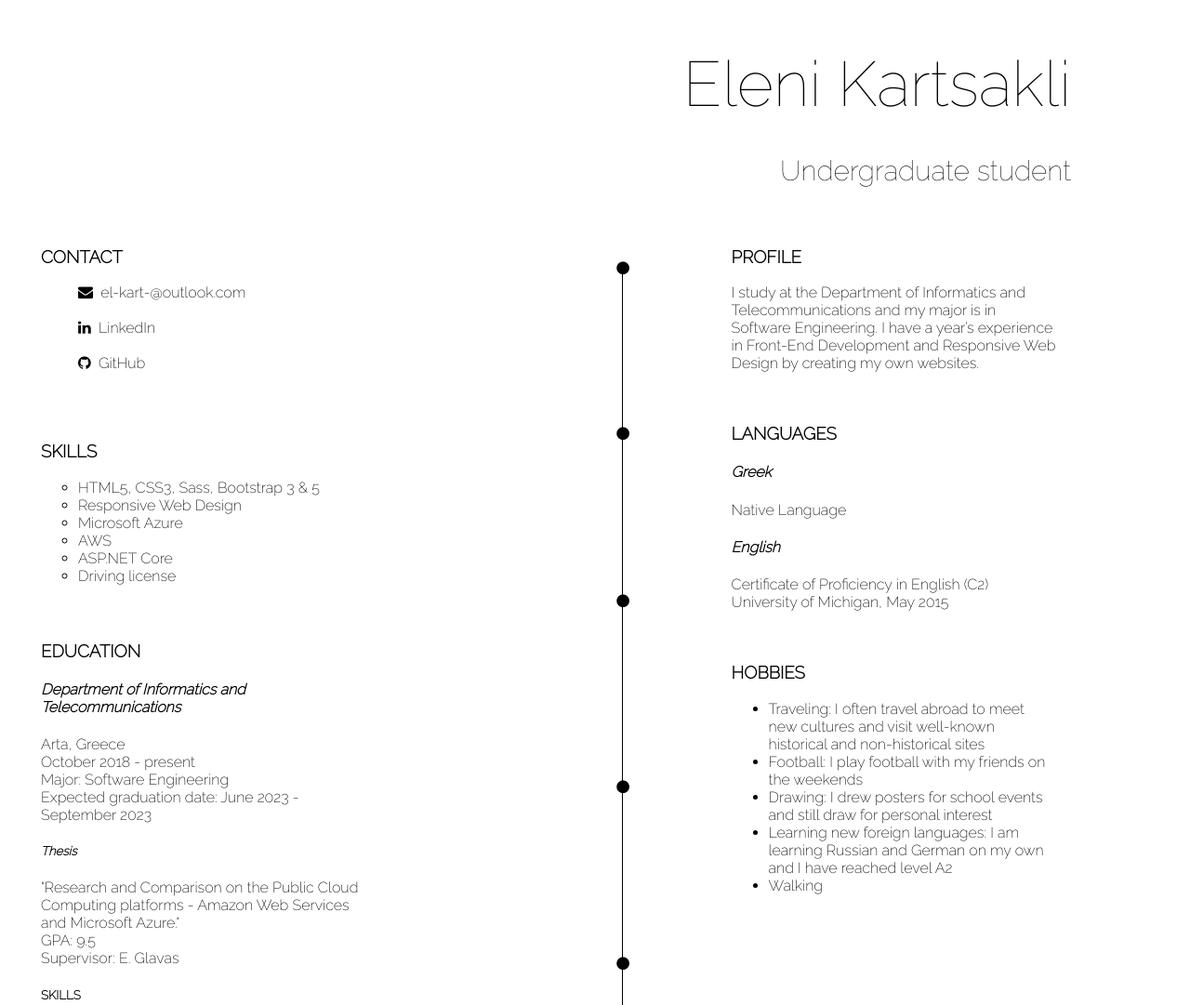
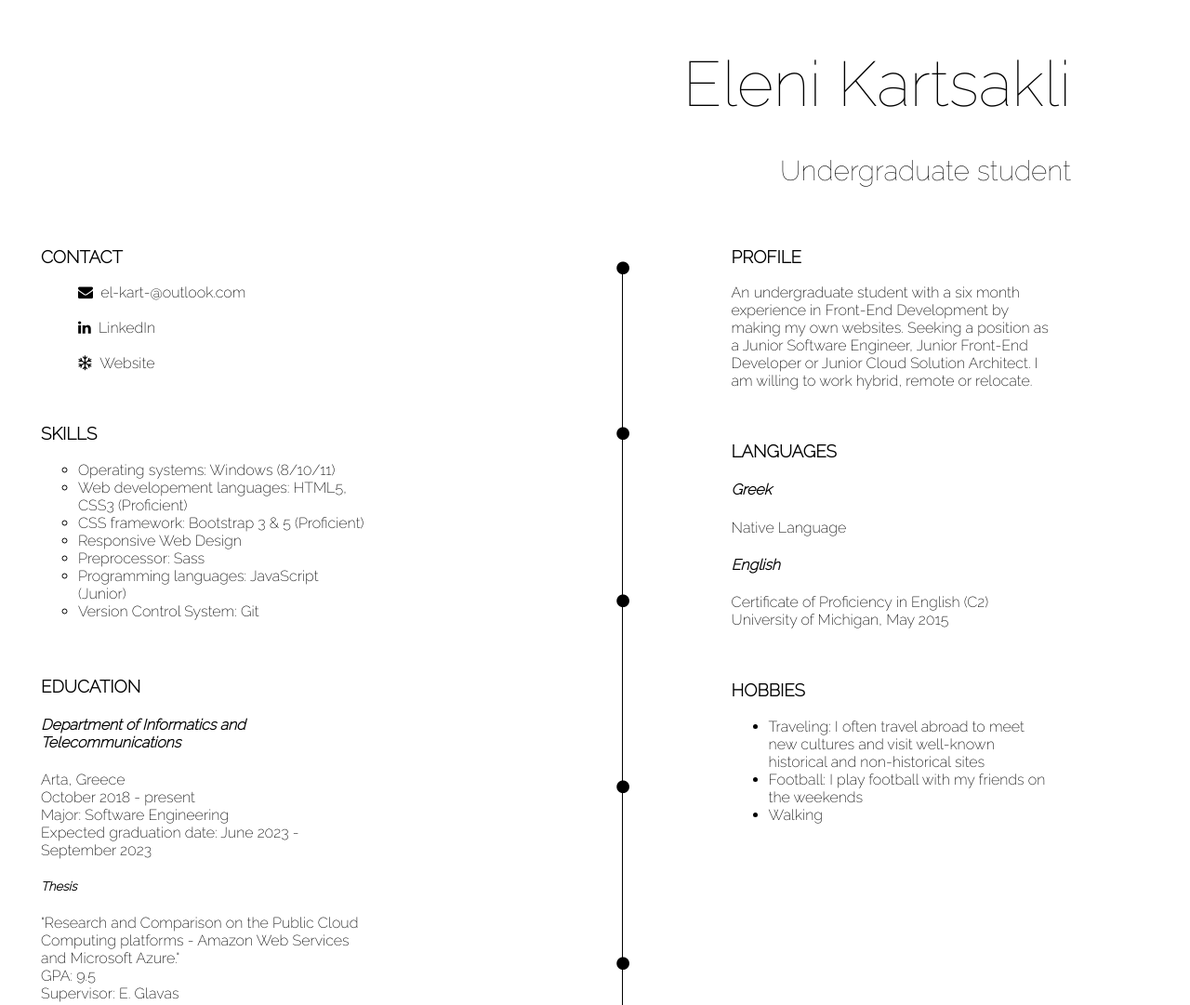
Before and after one commit to lena341/Resume, a plain HTML site: page index.html in a window 1280 px wide. Shown: the top 1081 px of the page at 93% size. Drawn offline with Linux system fonts and the light colour scheme.

Commit message:
Changed skills

```diff
--- a/index.html
+++ b/index.html
@@ -4,6 +4,9 @@
     <meta charset="UTF-8">
     <meta http-equiv="X-UA-Compatible" content="IE=edge">
     <meta name="viewport" content="width=device-width, initial-scale=1.0">
+    <meta name="description" content="Elena Kartsakli resume">
+    <meta name="keywords" content="elena kartsakli resume, elena kartsakli portfolio">
+    <meta name="author" content="Elena Kartsakli">
     <link rel="stylesheet" href="main.css">
     <link rel="preconnect" href="https://fonts.googleapis.com">
     <link rel="preconnect" href="https://fonts.gstatic.com" crossorigin>
@@ -14,30 +17,30 @@
 </head>
 <body>
   <section class="header">
-    <!--<img src="photo1.jpg" style="float: left; margin-left: 50px; width: 117px; height: 135px; border-radius: 50%;">-->
     <span>Eleni Kartsakli</span><br>
     <span style="font-size: 30px;">Undergraduate student</span>
   </section>
-
   <div class="row">
     <div class = "col-4">
       <section>
         <h3>CONTACT</h3>
-        <ul style="list-style-type:none;">
-        <li><i class="fa fa-envelope"></i><a href="mailto:el-kart-@outlook.com" target="_blank" style="text-decoration: none; color: black;">&nbsp;&nbsp;el-kart-@outlook.com</a></li><br>
-        <li><i class="fa fa-linkedin"></i><a href="https://www.linkedin.com/in/elena-k-a1a1911b7/" target="_blank" style="text-decoration: none; color:black">&nbsp;&nbsp;LinkedIn</a></li><br>
-        <li><i class="fa fa-github"></i><a href="https://github.com/Lena341" target="_blank" style="text-decoration: none; color:black">&nbsp;&nbsp;GitHub</a></li><br>
-        </ul>
+      <ul style="list-style-type:none;">
+        <li><i class="fa fa-envelope" aria-hidden="true"></i><a href="mailto:el-kart-@outlook.com" target="_blank" style="text-decoration: none; color: black;">&nbsp;&nbsp;el-kart-@outlook.com</a></li><br>
+        <li><i class="fa fa-linkedin" aria-hidden="true"></i><a href="https://www.linkedin.com/in/elena-k-a1a1911b7/" target="_blank" style="text-decoration: none; color:black">&nbsp;&nbsp;LinkedIn</a></li><br>
+        <li><i class="fa fa-snowflake-o" aria-hidden="true"></i><a href="https://lena341.github.io/portfolio/" target="_blank" style="text-decoration: none; color:black">&nbsp;&nbsp;Website</a></li>
+        </li>
+      </ul>
      </section>
     <section style="padding-top: 20px;">
        <h3>SKILLS</h3>
        <ul style="list-style-type: circle;">
-         <li>HTML5, CSS3, Sass, Bootstrap 3 & 5</li>
+         <li>Operating systems: Windows (8/10/11)</li>
+         <li>Web developement languages: HTML5, CSS3 (Proficient)</li>
+         <li>CSS framework: Bootstrap 3 & 5 (Proficient)</li>
          <li>Responsive Web Design</li>
-         <li>Microsoft Azure</li>
-         <li>AWS</li>
-         <li>ASP.NET Core</li>
-         <li>Driving license</li>
+         <li>Preprocessor: Sass</li>
+         <li>Programming languages: JavaScript (Junior)</li>
+         <li>Version Control System: Git</li>
        </ul>
    </section>
    <section style="padding-top: 25px;">
@@ -55,8 +58,6 @@
       <li>Basic knowledge on Azure Compute, Database, Security and Network Services</li>
       <li>Azure App Service developement and Azure Virtual Machine deployment</li>
     </ul>
-     <h4><i>High School Diploma</i></h4>
-    <p>1st General Lyceum<br>Ioannina, Greece<br>GPA: 15.2<br>September 2014 - June 2017</p>
   </section>
 </div>
 <div class = "col-4" id = "verticalLine">
@@ -67,14 +68,15 @@
  <i class="fa fa-circle" id="circle4" style="margin-top: 710px; margin-left: -43px; position: absolute;"></i>
  <i class="fa fa-circle" id="circle5" style="margin-top: 910px; margin-left: -43px; position: absolute;"></i>
  <i class="fa fa-circle" id="circle5" style="margin-top: 1080px; margin-left: -43px; position: absolute;"></i>
- <i class="fa fa-circle" id="circle5" style="margin-top: 1250px; margin-left: -43px; position: absolute;"></i>
 </div>
 
 <div class = "col-4" id = "thirdCol">
   <section>
     <h3>PROFILE</h3>
-    <p>I study at the Department of Informatics and Telecommunications and my major is in Software Engineering. I have a year’s experience in
-   Front-End Development and Responsive Web Design by creating my own websites. </p>
+    <p>An undergraduate student with a six month experience in Front-End Development by making my own websites.
+    Seeking a position as a Junior Software Engineer, Junior Front-End Developer or Junior Cloud Solution Architect.
+    I am willing to work hybrid, remote or relocate.
+    </p>
   </section>
  <section style="padding-top: 20px;">
     <h3>LANGUAGES</h3>
@@ -88,8 +90,6 @@
       <ul>
         <li>Traveling: I often travel abroad to meet new cultures and visit well-known historical and non-historical sites</li>
         <li>Football: I play football with my friends on the weekends</li>
-        <li>Drawing: I drew posters for school events and still draw for personal interest</li>
-        <li>Learning new foreign languages: I am learning Russian and German on my own and I have reached level A2</li>
         <li>Walking</li>
       </ul>
    </section>
```
